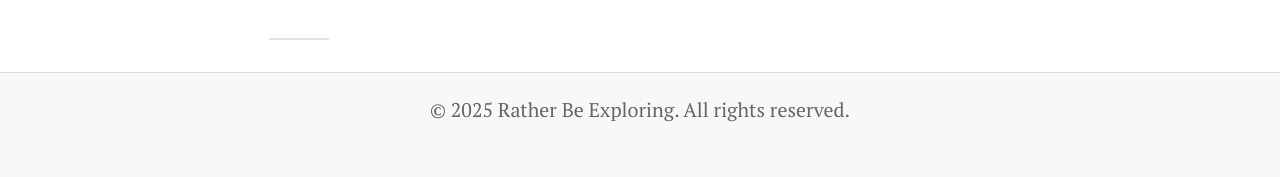
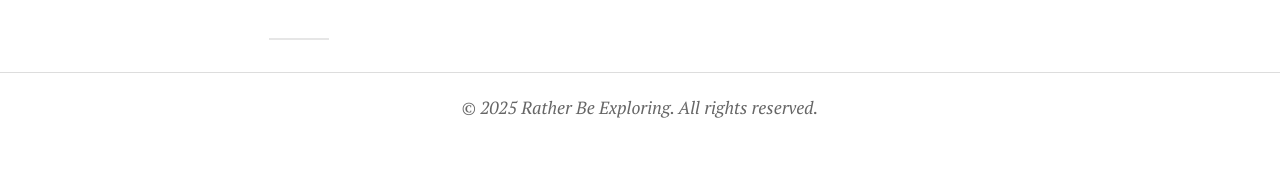
Before and after one commit to RatherBeExploring/ratherbeexploring.github.io, a Jekyll site: the page built from index.html, in a window 1280 px wide. Shown: the part 1281-1458 px from the top of the page. Built offline with Jekyll 4.4.1, drawn with Linux system fonts in a browser that asks for light colours; nearby versions of some CDN libraries; the list of posts is cut into pages by our own code.

Commit message:
Update style.scss
Footer

```diff
--- a/assets/css/style.scss
+++ b/assets/css/style.scss
@@ -57,10 +57,11 @@
 }
 
 footer {
-  background-color: #f8f8f8;
+  background-color: transparent;
   text-align: center;
   padding: 20px;
-  font-size: 0.9em;
+  font-size: 0.8em;
+  font-style: italic;
   color: #666;
   border-top: 1px solid #ddd;
   margin-top: 40px;
@@ -68,4 +69,5 @@
 
 
 
+
 // If IE support is needed you can add them here or create another stylesheet for specific IE fixes
```
